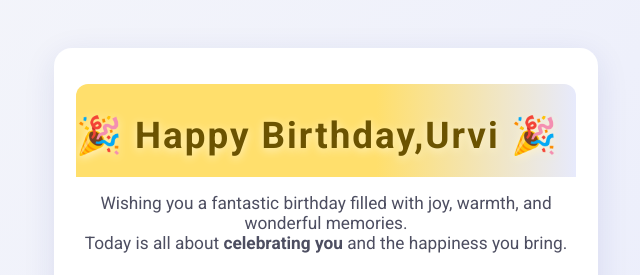
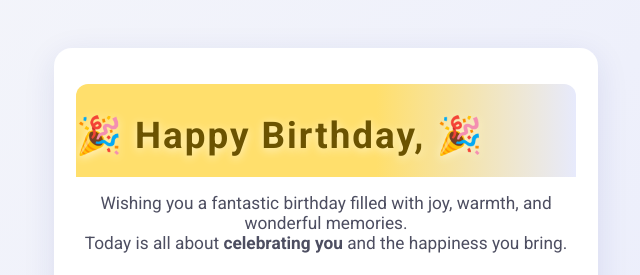
Before and after one commit to verma252/surprise, a plain HTML site: page index.html in a window 1280 px wide. Both pictures are taken after a click on the button "Begin Your Surprise". Shown: the top 275 px of the page, without its empty margins (314-954 px from the left). Drawn offline with Linux system fonts and the light colour scheme.

Commit message:
Update index.html

```diff
--- a/index.html
+++ b/index.html
@@ -155,7 +155,7 @@
 
   <!-- Hidden Surprise Content -->
   <div class="container" id="surpriseContent">
-    <div class="banner">🎉 Happy Birthday,Urvi 🎉</div>
+    <div class="banner">🎉 Happy Birthday, 🎉</div>
     <!-- Background Music -->
     <audio id="birthdayMusic" src="file:///C:/Users/PC/Downloads/happy-birthday-357371.mp3" autoplay loop aria-label="Birthday Music"></audio>
     <div class="message">
```
